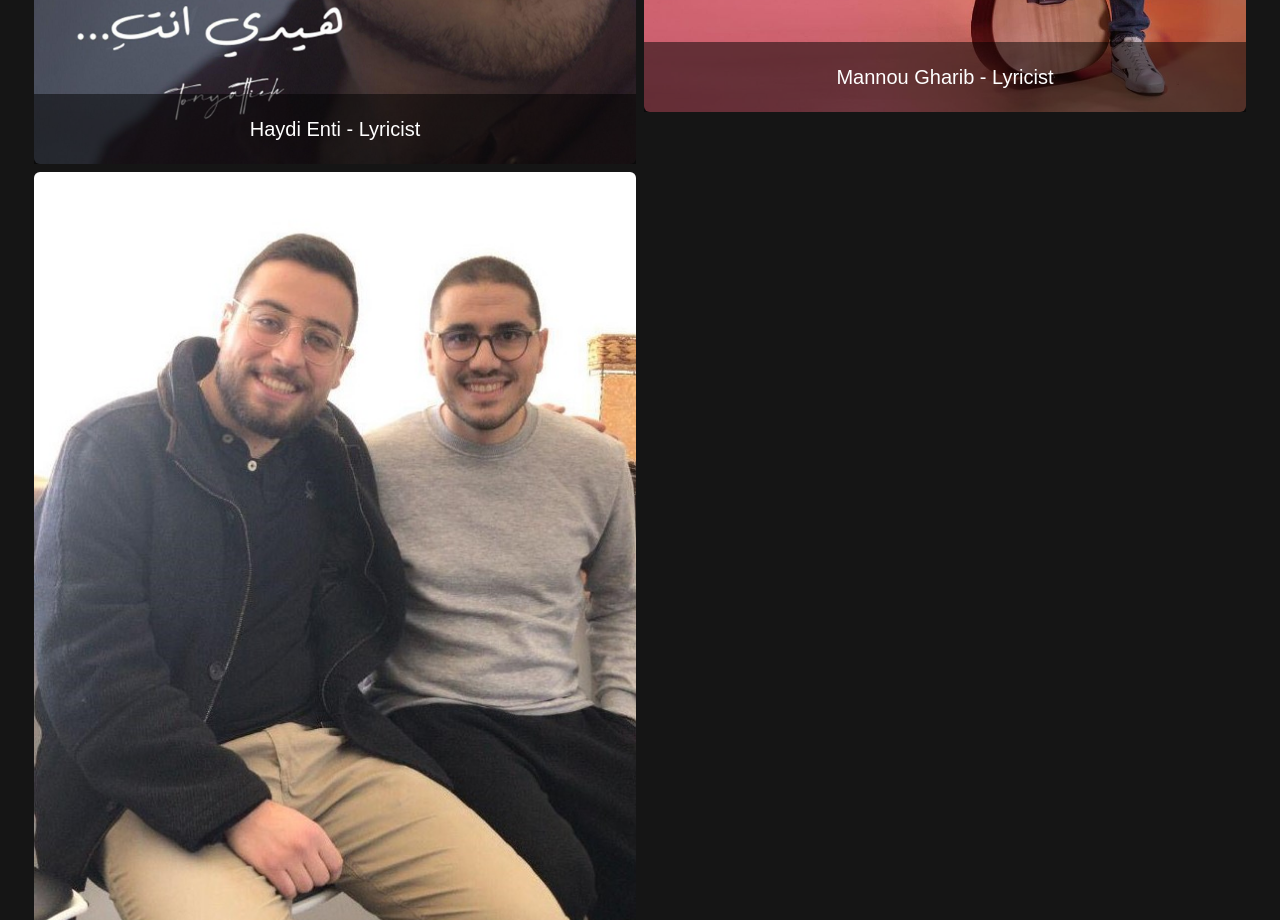
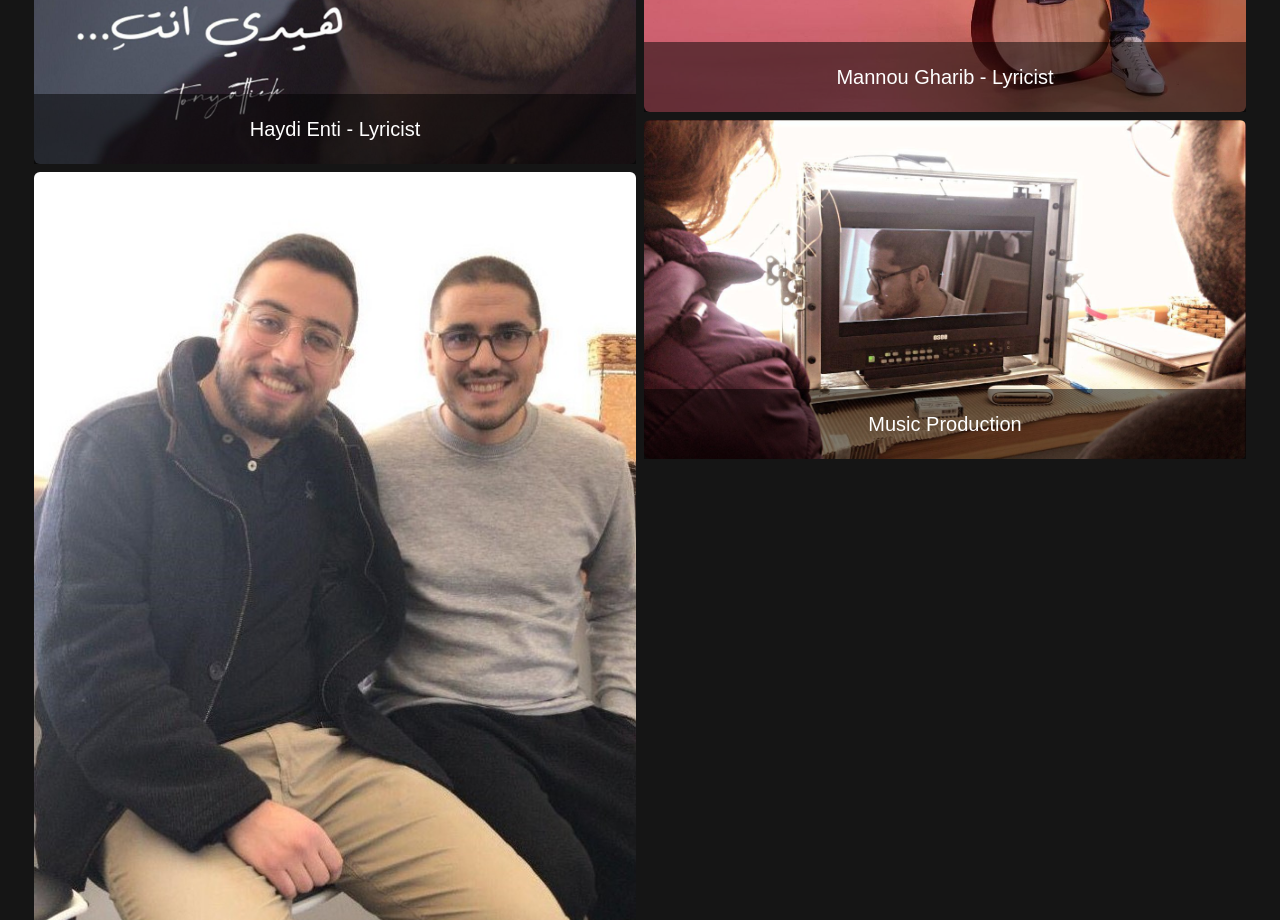
Before and after one commit to jad-hage/jad, a plain HTML site: page musicg.html in a window 1280 px wide. Shown: the part 1880-2800 px from the top of the page. Drawn offline with Linux system fonts and the light colour scheme.

Commit message:
Update musicg.html

```diff
--- a/musicg.html
+++ b/musicg.html
@@ -156,6 +156,10 @@
       <img src="jadgallery/music7.jpg" alt="music" class="image">
       <div class="overlay">Mannou Gharib - Lyricist</div>
     </div>
+	  <div class="container">
+      <img src="jadgallery/bts2.jpg" alt="music" class="image">
+      <div class="overlay">Music Production</div>
+    </div>
     </div>
 
 
```
